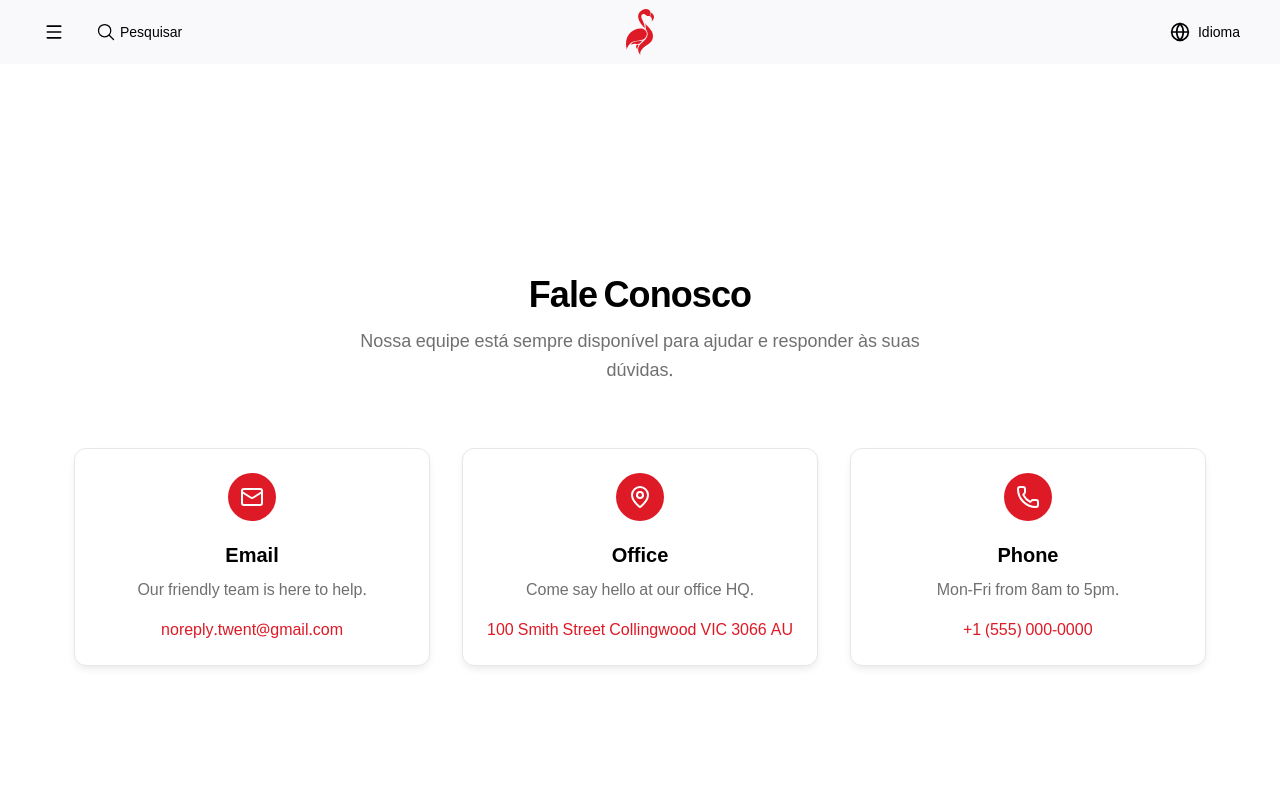
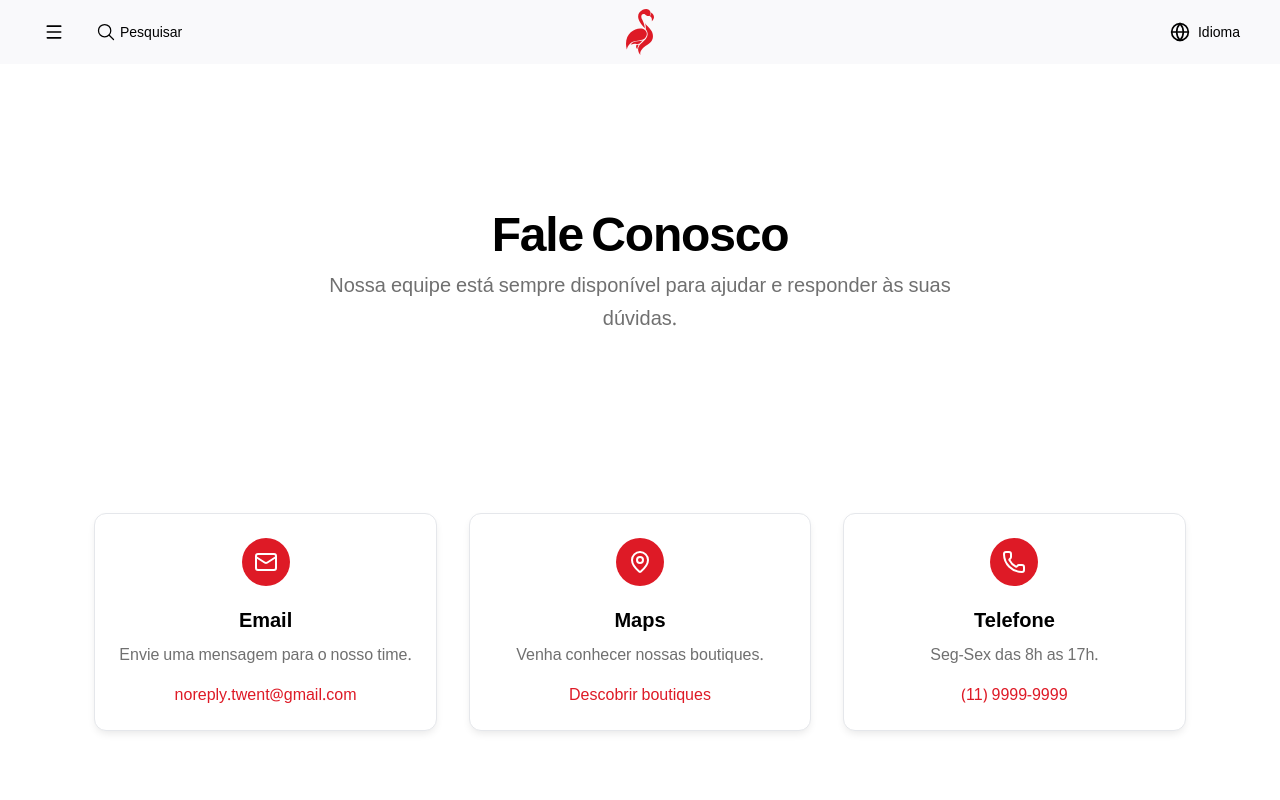
Before and after one commit to Matheusrike/twent, a Next.js app in the folder frontend/: page /contact in a window 1280 px wide. Shown: the top 800 px of the page. Built offline with nearby package versions, Linux system fonts and the light colour scheme.

Commit message:
frontend: Updated contact page and faq page.

```diff
--- /dev/null
+++ b/frontend/src/app/(web)/maps/page.tsx
@@ -0,0 +1,8 @@
+
+export default function Maps(){
+    return(
+      <div className=" flex items-center justify-center h-auto">
+
+        </div>
+    )
+}
--- a/frontend/src/app/layout.tsx
+++ b/frontend/src/app/layout.tsx
@@ -42,7 +42,7 @@ export default function RootLayout({
 }>) {
   return (
     <html lang="pt-br" className={`${notoSansAdlam.variable} ${notoSerif.variable} ${robotoMono.variable} `}>
-      <body className="dark:bg-[#191919]" cz-shortcut-listen="true">
+      <body className="dark:bg-[#202020] " cz-shortcut-listen="true">
         <Navbar />
         <DarkModeProvider/>
         {children}
--- a/frontend/src/components/web/Global/Navbar/json/navigationLinksData.json
+++ b/frontend/src/components/web/Global/Navbar/json/navigationLinksData.json
@@ -25,6 +25,10 @@
      {
       "name": "contato",
       "url": "/contact"
+    },
+    {
+      "name": "maps",
+      "url": "/maps"
     }
 
   ]
--- a/frontend/src/components/web/pages/contact/contactData.json
+++ b/frontend/src/components/web/pages/contact/contactData.json
@@ -1,23 +1,23 @@
 [
   {
     "type": "Email",
-    "description": "Our friendly team is here to help.",
+    "description": "Envie uma mensagem para o nosso time.",
     "value": "noreply.twent@gmail.com",
     "link": "mailto:noreply.twent@gmail.com",
     "icon": "MailIcon"
   },
   {
-    "type": "Office",
-    "description": "Come say hello at our office HQ.",
-    "value": "100 Smith Street Collingwood VIC 3066 AU",
-    "link": "https://map.google.com",
+    "type": "Maps",
+    "description": "Venha conhecer nossas boutiques.",
+    "value": "Descobrir boutiques",
+    "link": "/maps",
     "icon": "MapPinIcon"
   },
   {
-    "type": "Phone",
-    "description": "Mon-Fri from 8am to 5pm.",
-    "value": "+1 (555) 000-0000",
-    "link": "tel:+15550000000",
+    "type": "Telefone",
+    "description": "Seg-Sex das 8h as 17h.",
+    "value": "(11) 9999-9999",
+    "link": "tel:++55(11)9999-9999",
     "icon": "PhoneIcon"
   }
 ]
--- a/frontend/src/components/web/pages/contact/hero.tsx
+++ b/frontend/src/components/web/pages/contact/hero.tsx
@@ -9,14 +9,14 @@ const iconMap: Record<string, React.ElementType> = {
 };
 
 const ContactHero = () => (
-  <div className="min-h-screen flex flex-col items-start md:items-center justify-start md:justify-center px-4 py-12">
+  <div className="min-h-screen flex flex-col items-start md:items-center justify-start md:justify-evenly px-4 py-12 container">
     <div className="text-center">
       {/* text content */}
-      <div className="text-center max-w-2xl mx-auto px-6 mt-10 lg:mt-0">
-        <h2 className="mt-3 text-3xl md:text-4xl font-semibold tracking-tight text-black dark:text-white">
+      <div className="text-center max-w-2xl mx-auto px-6 h-40 lg:h-60">
+        <h2 className="mt-3 text-3xl md:text-5xl font-semibold tracking-tight text-black dark:text-white">
           Fale Conosco
         </h2>
-        <p className="mt-3 text-base sm:text-lg text-muted-foreground leading-relaxed">
+        <p className="mt-3 text-base sm:text-xl text-muted-foreground leading-relaxed">
           Nossa equipe está sempre disponível para ajudar e responder às suas dúvidas.
         </p>
       </div>
--- a/frontend/src/components/web/pages/faq/hero.tsx
+++ b/frontend/src/components/web/pages/faq/hero.tsx
@@ -20,7 +20,7 @@ const iconMap: Record<string, React.ComponentType> = {
 
 const FaqHero = () => {
   return (
-    <div className="min-h-screen flex items-center justify-center px-6 py-12">
+    <div className="min-h-screen flex items-center justify-center px-6 py-12 container">
       <div className="max-w-[--breakpoint-lg]">
         <h2 className="text-4xl md:text-5xl leading-[1.15]! font-semibold tracking-tighter text-center text-black dark:text-white">
           Perguntas Frequentes
```
